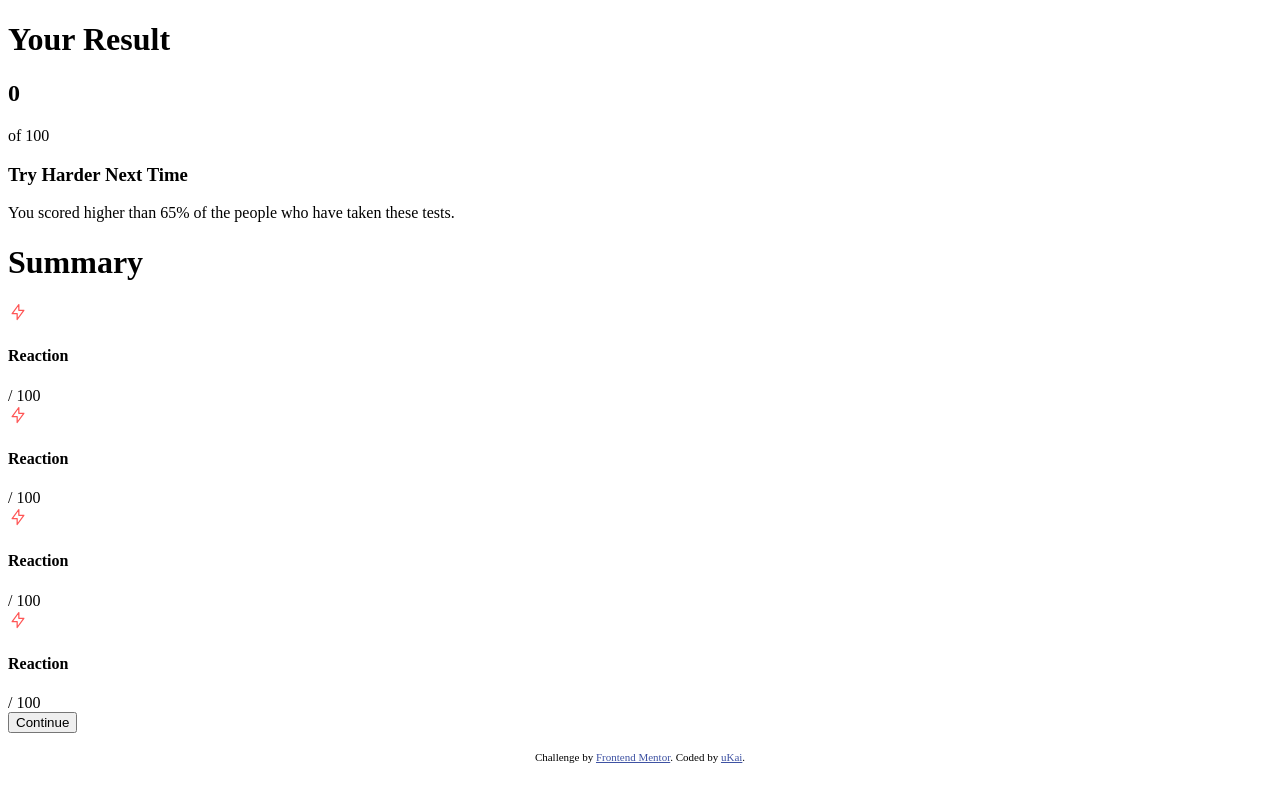
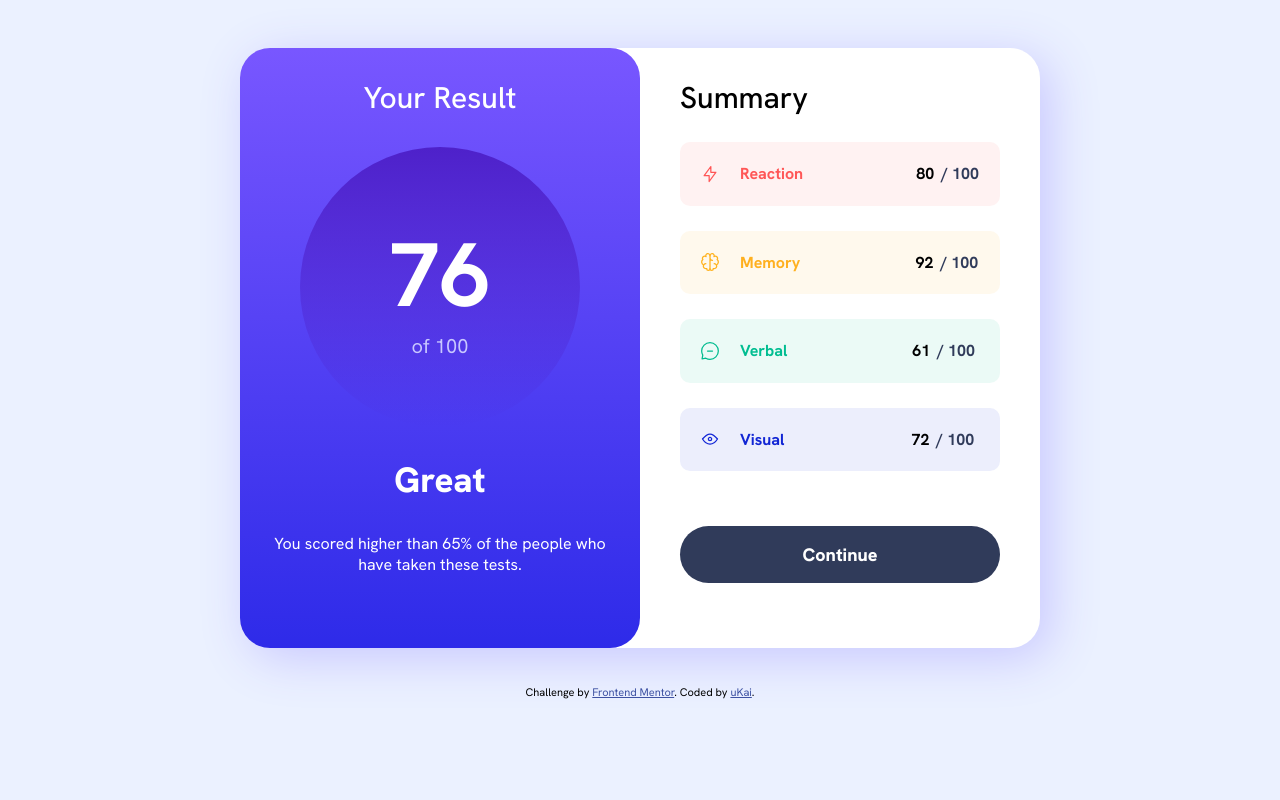
Before and after one commit to yuikai/FMP-Result-Summary, a plain HTML site: page index.html in a window 1280 px wide. Drawn offline with nearby package versions, Linux system fonts and the light colour scheme; no server answers.

Commit message:
Completed UI styling.

```diff
--- a/index.html
+++ b/index.html
@@ -30,36 +30,36 @@
     <div class="summary">
       <h1>Summary</h1>
 
-      <div>
+      <div id="reaction">
         <img src="./assets/images/icon-reaction.svg"/>
         <h4>Reaction</h4>
-
+        <div class="breaker"></div>
         <h4 class="score">{{ score[0] }}</h4>
-        <div class="footer">/ 100</div>
+        <h4 class="footer">/ 100</h4>
       </div>
-      <div>
-        <img src="./assets/images/icon-reaction.svg"/>
-        <h4>Reaction</h4>
-
+      <div id="memory">
+        <img src="./assets/images/icon-memory.svg"/>
+        <h4>Memory</h4>
+        <div class="breaker"></div>
         <h4 class="score">{{ score[1] }}</h4>
-        <div class="footer">/ 100</div>
+        <h4 class="footer">/ 100</h4>
       </div>
-      <div>
-        <img src="./assets/images/icon-reaction.svg"/>
-        <h4>Reaction</h4>
-
+      <div id="verbal">
+        <img src="./assets/images/icon-verbal.svg"/>
+        <h4>Verbal</h4>
+        <div class="breaker"></div>
         <h4 class="score">{{ score[2] }}</h4>
-        <div class="footer">/ 100</div>
+        <h4 class="footer">/ 100</h4>
       </div>
-      <div>
-        <img src="./assets/images/icon-reaction.svg"/>
-        <h4>Reaction</h4>
-
+      <div id="visual">
+        <img src="./assets/images/icon-visual.svg"/>
+        <h4>Visual</h4>
+        <div class="breaker"></div>
         <h4 class="score">{{ score[3] }}</h4>
-        <div class="footer">/ 100</div>
+        <h4 class="footer">/ 100</h4>
       </div>
 
-      <input type="submit" value="Continue"/>
+      <input id="cont" type="submit" value="Continue"/>
     </div>
   </div>
 
@@ -71,13 +71,5 @@
   </div>
 
   <script src="./main.js"></script>
-  <script type="module" src="./data.json">
-    import scoreData from './data.json'
-    export default {
-      data(){ return {
-        scoreData,
-      }},
-    }
-  </script>
 </body>
 </html>
--- a/main.js
+++ b/main.js
@@ -2,7 +2,9 @@ const app = new Vue({
   el: '#app',
 
   data: {
-    score: [],
+    score: [
+      80, 92, 61, 72
+    ],
   },
   computed: {
     average() {
@@ -11,7 +13,7 @@ const app = new Vue({
         result += this.score[i];
       }
 
-      return result / 4;
+      return Math.round( result / 4 );
     },
     grade() {
       if ( this.average === 100 ) {
@@ -30,23 +32,4 @@ const app = new Vue({
       return '65%';
     },
   },
-
-  methods: {
-    fetchData() {
-      // Fetch data from JSON file using fetch API
-      fetch('./data.json')
-        .then(response => response.json())
-        .then(data => {
-          // Assign fetched data to the 'score' property
-          this.score = data.score;
-        })
-        .catch(error => {
-          console.error('Error fetching data:', error);
-        });
-    },
-  },
-
-  created() {
-    this.fetchData();
-  }
 });
--- a/styles.css
+++ b/styles.css
@@ -1,4 +1,152 @@
+@font-face {
+  font-family: 'Hanken Grotesk';
+  src: url('./assets/fonts/HankenGrotesk-VariableFont_wght.ttf');
+}
 
+@media screen and (max-width: 799px) {
+
+}
+@media screen and (min-width: 800px) {
+
+}
+
+body {
+  background-color: hsl(221, 100%, 96%);
+
+  font-family: 'Hanken Grotesk';
+}
+
+#app {
+  width: 800px;
+  height: 600px;
+  margin: 3rem auto 1rem auto;
+
+  border-radius: 30px;
+  background-color: white;
+  box-shadow: 10px 10px 50px hsl(241, 100%, 89%);
+
+  display: flex;
+}
+
+.result {
+  width: 50%;
+
+  padding-top: 30px;
+  border-radius: 30px;
+  background-image: linear-gradient(to bottom, hsl(252, 100%, 67%), hsl(241, 81%, 54%));
+  color: white;
+
+  display: flex;
+  flex-direction: column;
+  align-items: center;
+}
+
+.result h1 {
+  margin: 0px;
+  font-size: 30px;
+  font-weight: 500;
+}
+#average {
+  margin: 30px;
+  width: 70%;
+  aspect-ratio: 1/1;
+  border-radius: 100%;
+  background-image: linear-gradient(to bottom, hsla(256, 72%, 46%, 1), hsla(241, 72%, 46%, 0));
+
+  display: flex;
+  flex-direction: column;
+  justify-content: center;
+  align-items: center;
+}
+#average h2 {
+  margin: 0px;
+  font-size: 90px;
+}
+#average p {
+  margin: 0px;
+  font-size: 20px;
+  color: hsl(241, 100%, 89%);
+}
+.result h3 {
+  margin: 0px;
+  font-size: 35px;
+  font-weight: 800;
+}
+.result p {
+  margin: 30px 30px;
+  text-align: center;
+}
+
+.summary {
+  width: 40%;
+
+  padding: 30px 5% 0px 5%;
+}
+
+.summary h1 {
+  margin: 0px 0px 20px 0px;
+  font-size: 30px;
+  font-weight: 500;
+}
+.summary div {
+  width: 100%;
+  margin: 25px 0px;
+  border-radius: 10px;
+
+  display: flex;
+  align-items: center;
+}
+.summary img {
+  margin: 0px 20px;
+}
+
+.score {
+  padding-right: 7px;
+  color: black;
+}
+.footer {
+  width: 110px;
+  margin-right: 20px;
+  color: hsl(224, 30%, 27%);
+}
+
+.breaker {
+  flex-grow: 1;
+}
+
+#reaction {
+  background-color: hsla(0, 100%, 67%, 8%);
+  color: hsl(0, 100%, 67%);
+}
+#memory {
+  background-color: hsla(39, 100%, 56%, 8%);
+  color: hsl(39, 100%, 56%);
+}
+#verbal {
+  background-color: hsla(166, 100%, 37%, 8%);
+  color: hsl(166, 100%, 37%);
+}
+#visual {
+  background-color: hsla(234, 85%, 45%, 8%);
+  color: hsl(234, 85%, 45%);
+}
+
+#cont {
+  width: 100%;
+  height: 10%;
+  margin: 30px 0px;
+  border-width: 0px;
+  border-radius: 40px;
+  background-color: hsl(224, 30%, 27%);
+
+  font-family: 'Hanken Grotesk';
+  font-size: 18px;
+  font-weight: 800;
+  color: white;
+}
+#cont:hover {
+  background-image: linear-gradient(to bottom, hsl(252, 100%, 67%), hsla(256, 72%, 46%, 1));
+}
 
 .attribution { font-size: 11px; text-align: center; }
 .attribution a { color: hsl(228, 45%, 44%); }
```
